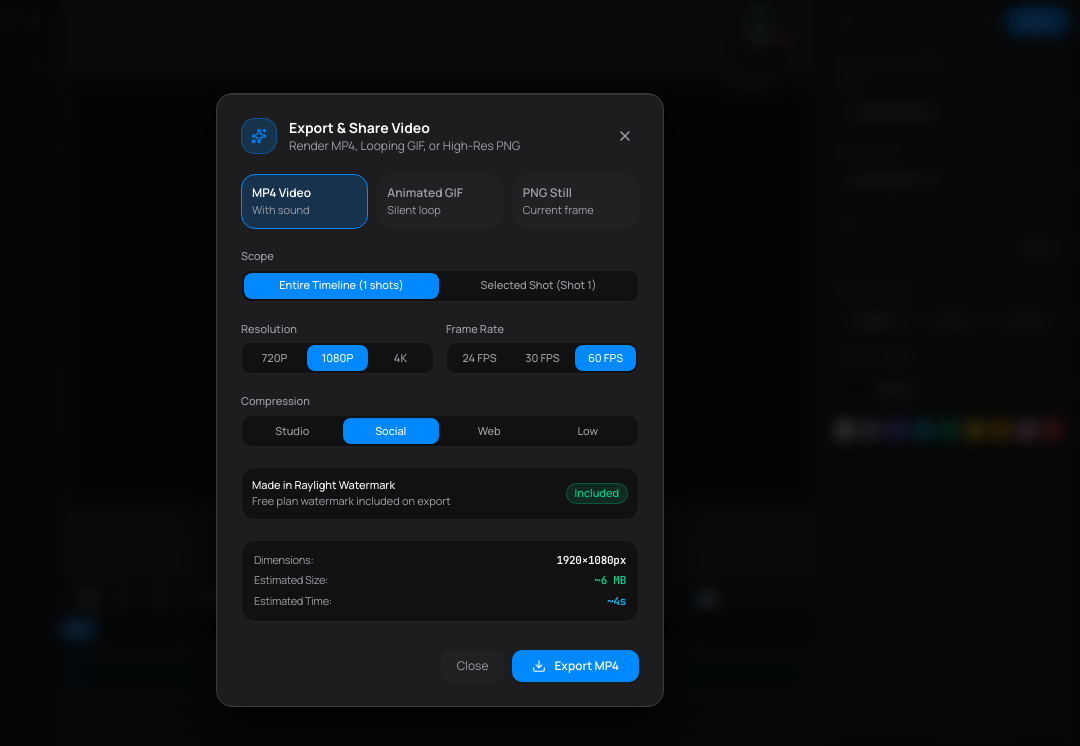
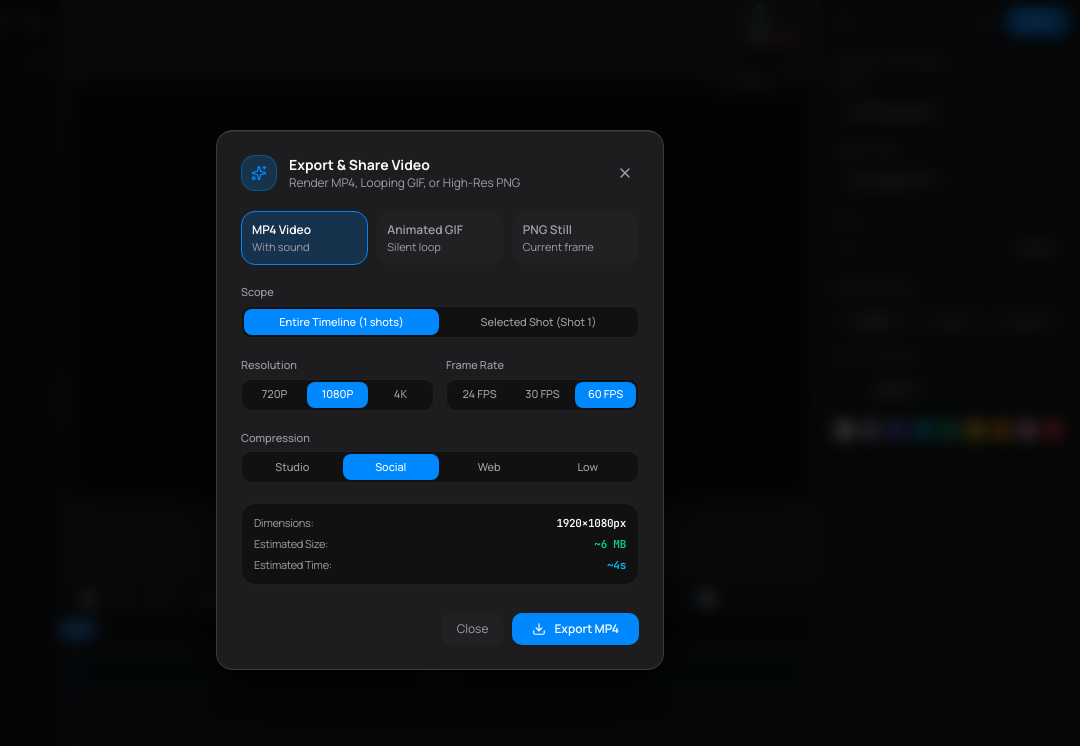
Before and after one commit to kincreatives360-ui/raylight-editor, a React (Vite) app: page / in a window 1280 px wide. Both pictures are taken after a click on the button "Export". Shown: the top 746 px of the page, without its empty margins (200-1280 px from the left). Built offline with nearby package versions, Linux system fonts and the light colour scheme.

Commit message:
Fix editor selection and export UI

```diff
--- a/src/App.tsx
+++ b/src/App.tsx
@@ -375,7 +375,7 @@ export default function App() {
     setShortcutsModalOpen,
   });
   return (
-    <div className="flex h-full w-full flex-col bg-[#0b0b0d] text-[#e4e4e7] select-none overflow-hidden font-sans">
+    <div className="raylight-app-shell flex h-full w-full flex-col select-none overflow-hidden font-sans">
       {/* Hidden File Inputs */}
       <input
         ref={projectFileInputRef}
@@ -441,7 +441,7 @@ export default function App() {
         )}
 
         {/* COLUMN 2: CENTER 3D WEBGL STAGE + FLOATING TOOLBAR + BOTTOM TIMELINE */}
-        <main className="flex-1 flex flex-col min-w-0 h-full bg-panel raylight-stage">
+        <main className="flex-1 flex flex-col min-w-0 min-h-0 h-full bg-panel raylight-stage">
           <StageErrorBoundary>
             <Suspense fallback={<StageSkeletonLoader />}>
               <Stage
--- a/src/index.css
+++ b/src/index.css
@@ -183,6 +183,10 @@
   --timeline-min-height: 180px;
   --timeline-default-height: 221px;
   --timeline-max-height: 60vh;
+
+  /* Workspace shell keeps the existing Figma-like dark frame on the token path. */
+  --app-shell-background: #0b0b0d;
+  --app-shell-foreground: #e4e4e7;
 
   /* Safe Area Insets */
   --safe-top: env(safe-area-inset-top, 0px);
@@ -580,8 +584,8 @@ p, .typeset-body {
 
 /* Canonical Raylight App Shell & Structural Component Classes */
 .raylight-app-shell {
-  background-color: var(--bg-canvas);
-  color: var(--text-primary);
+  background-color: var(--app-shell-background);
+  color: var(--app-shell-foreground);
 }
 
 .raylight-left-panel {
@@ -597,6 +601,8 @@ p, .typeset-body {
 .raylight-timeline {
   background-color: var(--bg-panel);
   border-top: 1px solid var(--border-subtle);
+  min-height: min(var(--timeline-min-height), calc(100% - 220px));
+  max-height: min(var(--timeline-max-height), calc(100% - 220px));
 }
 
 .raylight-stage {
--- a/src/stage/SelectionOverlayVisuals.tsx
+++ b/src/stage/SelectionOverlayVisuals.tsx
@@ -1,5 +1,5 @@
 import React from 'react';
-import { Crop, Lock, RotateCw } from 'lucide-react';
+import { Crop, Lock } from 'lucide-react';
 import type { Layer, TextLayer } from '../model/types';
 import type { EvaluatedLayerWithEffects } from '../engine/evaluateShot';
 import { getLayerProjectedCorners } from './webgl/cameraMath';
@@ -70,18 +70,6 @@ export const SelectionOverlayVisuals: React.FC<SelectionOverlayVisualsProps> = (
 
                 {!isEditingInlineText && (
                     <g>
-                        {!isLocked && !isCropping && (
-                            <line
-                                x1={primaryProj.pN.x}
-                                y1={primaryProj.pN.y}
-                                x2={primaryProj.pRot.x}
-                                y2={primaryProj.pRot.y}
-                                stroke={borderColor}
-                                strokeWidth="1.5"
-                                strokeDasharray="3 2"
-                            />
-                        )}
-
                         {primaryProj.corners.length > 4 && (
                             <polygon
                                 points={`${primaryProj.pNW.x},${primaryProj.pNW.y} ${primaryProj.pNE.x},${primaryProj.pNE.y} ${primaryProj.pSE.x},${primaryProj.pSE.y} ${primaryProj.pSW.x},${primaryProj.pSW.y}`}
@@ -164,27 +152,6 @@ export const SelectionOverlayVisuals: React.FC<SelectionOverlayVisualsProps> = (
                 )}
 
             </svg>
-
-            {/* TOP 2D ROTATION LOLLIPOP KNOB & PERIMETER 3D TILT BADGE */}
-            {!isLocked && !isCropping && !isEditingInlineText && (
-                <>
-                    <div
-                        data-selection-handle="rotate"
-                        style={{
-                            left: `${primaryProj.pRot.x}px`,
-                            top: `${primaryProj.pRot.y}px`,
-                            transform: 'translate(-50%, -50%)',
-                        }}
-                        onPointerDown={onRotateStart}
-                        title="Drag around object to Spin / Rotate (Roll Z)"
-                        className="absolute pointer-events-auto w-5 h-5 rounded-full bg-[var(--accent-primary,#0088ff)] hover:bg-[var(--accent-hover,#0077e6)] border-2 border-white shadow-xl flex items-center justify-center cursor-grab active:cursor-grabbing transition-transform duration-100 ease-out hover:scale-110"
-                    >
-                        <RotateCw className="w-2.5 h-2.5 text-white" />
-                    </div>
-
-                </>
-            )}
-
 
             {/* FIGMA-STYLE CORNER ROUNDING NODES (Rectangles & Images) */}
             {!isLocked && !isCropping && !isEditingInlineText && (layer.kind === 'image' || (layer.kind === 'shape' && ((layer as any).shape === 'rectangle' || !(layer as any).shape))) && (
--- a/src/stage/Stage.tsx
+++ b/src/stage/Stage.tsx
@@ -378,7 +378,7 @@ const StageComponent: React.FC<StageProps> = ({
             onDragOver={handleCanvasDragOver}
             onDragLeave={handleCanvasDragLeave}
             onDrop={handleCanvasDrop}
-            className={`flex-1 bg-[var(--canvas-workspace,#080a10)] relative flex items-center justify-center overflow-hidden select-none ${activeTool === 'hand' || isSpaceHeld
+            className={`flex-1 min-h-0 bg-[var(--canvas-workspace,#080a10)] relative flex items-center justify-center overflow-hidden select-none ${activeTool === 'hand' || isSpaceHeld
                     ? 'cursor-grab active:cursor-grabbing'
                     : activeTool === 'camera'
                         ? 'cursor-move active:cursor-grabbing'
--- a/src/store/useSelectionStore.ts
+++ b/src/store/useSelectionStore.ts
@@ -352,7 +352,7 @@ export const useSelectionStore = create<SelectionStore>((set) => ({
 
     setTimelineHeightPx: (heightPx) =>
         set({
-            timelineHeightPx: Math.max(150, Math.min(560, Math.round(heightPx))),
+            timelineHeightPx: Math.max(180, Math.min(560, Math.round(heightPx))),
         }),
 
     setTimelineScrollTop: (timelineScrollTop) => set({ timelineScrollTop }),
--- a/src/ui/ExportModal.tsx
+++ b/src/ui/ExportModal.tsx
@@ -214,17 +214,6 @@ export const ExportModal: React.FC<ExportModalProps> = ({
           </div>
         </div>
 
-        {/* Made in Raylight Badge */}
-        <div className="flex items-center justify-between p-2.5 rounded-xl bg-app border border-subtle">
-          <div>
-            <span className="text-[11px] text-foreground font-medium block">Made in Raylight Watermark</span>
-            <span className="text-[11px] text-muted-foreground">Free plan watermark included on export</span>
-          </div>
-          <span className="text-[11px] px-2 py-0.5 rounded-full bg-emerald-500/15 text-emerald-400 font-medium border border-emerald-500/30">
-            Included
-          </span>
-        </div>
-
         <div className="p-3 rounded-xl bg-app border border-subtle font-mono tabular-nums text-[11px] space-y-1.5 text-foreground tracking-tight">
           <div className="flex justify-between items-center">
             <span className="text-muted-foreground font-sans">Dimensions:</span>
```
Also changed, not shown: 2 other files (tests, documents, lock files or other folders).
